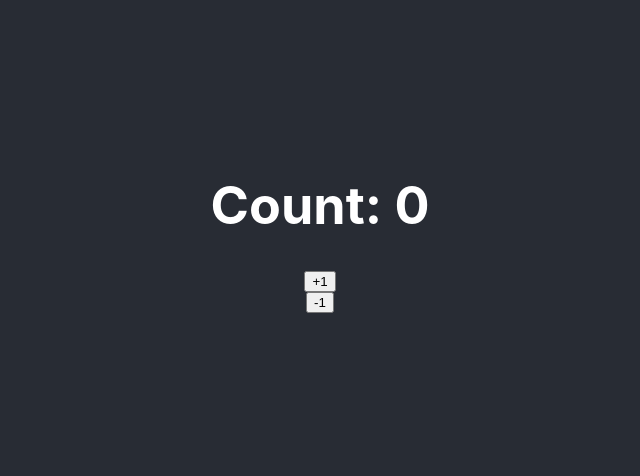
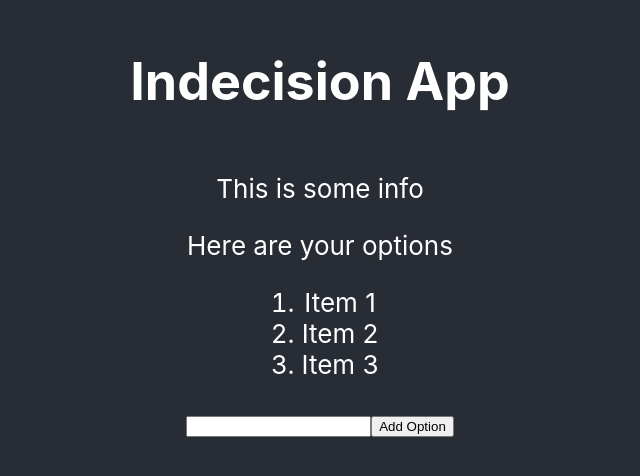
Before and after one commit to ta5n/study-react, a React (Create React App) app: page / in a window 1280 px wide. Shown: the part 174-650 px from the top of the page, without its empty margins (320-960 px from the left). Built offline with nearby package versions, Linux system fonts and the light colour scheme.

Commit message:
add count example

```diff
--- a/src/App.tsx
+++ b/src/App.tsx
@@ -1,12 +1,24 @@
 import React from 'react';
+import ReactDOM from 'react-dom';
 import './App.css';
 
+const onFormSubmit = (e: React.FormEvent) => {
+  e.preventDefault();
+  const target = e.target as typeof e.target & {
+    option: { value: string };
+  };
+  const optionEntered = target.option.value;
+  appData.options.push(optionEntered);
+  console.log('optionEntered :>> ', optionEntered);
+};
+
+const appData = {
+  title: 'Indecision App',
+  subtitle: 'This is some info',
+  options: [3],
+};
+
 function App() {
-  const appData = {
-    title: 'Indecision App',
-    subtitle: 'This is some info',
-    options: ['One', 'Two'],
-  };
   return (
     <div className="App">
       <header className="App-header">
@@ -18,9 +30,22 @@ function App() {
           <li>Item 2</li>
           <li>Item 3</li>
         </ol>
+        <form onSubmit={onFormSubmit}>
+          <input type="text" name="option" />
+          <button>Add Option</button>
+        </form>
       </header>
     </div>
   );
 }
 
+const renderApp = () => {
+  ReactDOM.render(
+    <React.StrictMode>
+      <App />
+    </React.StrictMode>,
+    document.getElementById('root')
+  );
+};
+
 export default App;
--- a/src/Count.tsx
+++ b/src/Count.tsx
@@ -1,17 +1,26 @@
 import React from 'react';
-import './App.css';
+import ReactDOM from 'react-dom';
 
 let count: number = 0;
 const addOne = () => {
-  console.log('addOne called');
+  // console.log('addOne called');
+  count++;
+  renderCounter();
 };
 const minusOne = () => {
-  console.log('minusOne called');
+  // console.log('minusOne called');
+  count > 0 && count--;
+  renderCounter();
+};
+const reset = () => {
+  // console.log('reset');
+  count = 0;
+  renderCounter();
 };
 
 function Count() {
   const someId = 'myID';
-  const element = (
+  return (
     <div className="App">
       <header className="App-header">
         <h1>Count: {count}</h1>
@@ -21,11 +30,20 @@ function Count() {
         <button id={someId + '-1'} className="button" onClick={minusOne}>
           -1
         </button>
+        <button id={someId + 'R'} className="button" onClick={reset}>
+          Reset
+        </button>
       </header>
     </div>
   );
-  console.log(element);
-  return element;
 }
+const renderCounter = () => {
+  ReactDOM.render(
+    <React.StrictMode>
+      <Count />
+    </React.StrictMode>,
+    document.getElementById('root')
+  );
+};
 
 export default Count;
--- a/src/index.tsx
+++ b/src/index.tsx
@@ -2,15 +2,15 @@ import React from 'react';
 import ReactDOM from 'react-dom';
 import './index.css';
 import App from './App';
-import Count from './Count';
+// import Count from './Count';
 // import User from './User';
 import reportWebVitals from './reportWebVitals';
 // import ES6Arrow from './playground/es6-arrow';
 
 ReactDOM.render(
   <React.StrictMode>
-    {/* <App /> */}
-    <Count />
+    <App />
+    {/* <Count /> */}
     {/* <User /> */}
     {/* <ES6Arrow /> */}
   </React.StrictMode>,
```
